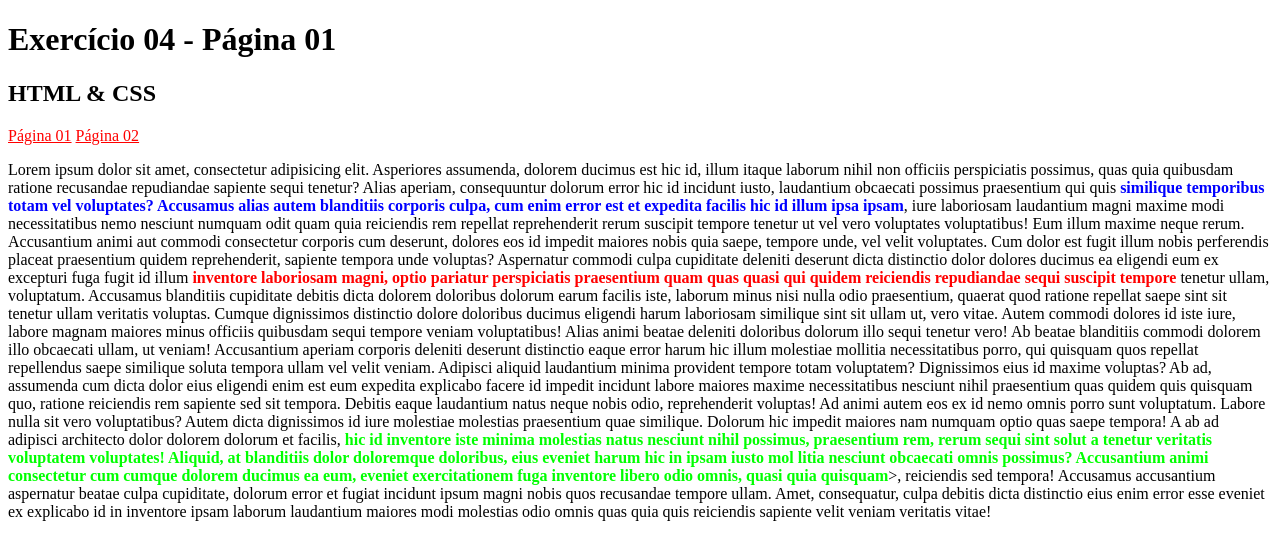
After one commit to 4ndrenobr3/satella-desenvolvimento-web, a PHP site: page /exercicio04-page01.html in a window 1280 px wide. The commit adds this page. Shown: the top 560 px of the page. Run offline with PHP 8.4, Linux system fonts and the light colour scheme.

Commit message:
Done exercise 04

```diff
--- a/modulo01/semana02/assets/css/style.css
+++ b/modulo01/semana02/assets/css/style.css
@@ -5,3 +5,15 @@ a {
 .negrito {
     font-weight: bold;
 }
+
+.red {
+    color: #ff0000;
+}
+
+.blue {
+    color: #0000ff;
+}
+
+.green {
+    color: #00ff00;
+}
--- /dev/null
+++ b/modulo01/semana02/exercicio04-page01.html
@@ -0,0 +1,47 @@
+<!doctype html>
+<html lang="pt-br">
+<head>
+    <meta charset="UTF-8">
+    <link rel="stylesheet" href="./assets/css/style.css">
+    <title>Exercício 04 - Página 01</title>
+</head>
+<body>
+    <h1>Exercício 04 - Página 01</h1>
+    <h2>HTML & CSS</h2>
+
+    <a href="./exercicio04-page01.html">Página 01</a>
+    <a href="./exercicio04-page02.html">Página 02</a>
+
+    <p>
+        Lorem ipsum dolor sit amet, consectetur adipisicing elit. Asperiores assumenda, dolorem ducimus est hic id,
+        illum itaque laborum nihil non officiis perspiciatis possimus, quas quia quibusdam ratione recusandae repudiandae
+        sapiente sequi tenetur? Alias aperiam, consequuntur dolorum error hic id incidunt iusto, laudantium obcaecati possimus
+        praesentium qui quis <span class="negrito blue">similique temporibus totam vel voluptates? Accusamus alias autem blanditiis corporis culpa, cum enim error
+        est et expedita facilis hic id illum ipsa ipsam</span>, iure laboriosam laudantium magni maxime modi necessitatibus nemo nesciunt numquam
+        odit quam quia reiciendis rem repellat reprehenderit rerum suscipit tempore tenetur ut vel vero voluptates voluptatibus! Eum illum
+        maxime neque rerum. Accusantium animi aut commodi consectetur corporis cum deserunt, dolores eos id impedit maiores nobis quia saepe,
+        tempore unde, vel velit voluptates. Cum dolor est fugit illum nobis perferendis placeat praesentium quidem reprehenderit, sapiente
+        tempora unde voluptas? Aspernatur commodi culpa cupiditate deleniti deserunt dicta distinctio dolor dolores ducimus ea eligendi eum ex
+        excepturi fuga fugit id illum <span class="negrito red">inventore laboriosam magni, optio pariatur perspiciatis praesentium quam quas quasi qui quidem reiciendis
+        repudiandae sequi suscipit tempore</span> tenetur ullam, voluptatum. Accusamus blanditiis cupiditate debitis dicta dolorem doloribus dolorum
+        earum facilis iste, laborum minus nisi nulla odio praesentium, quaerat quod ratione repellat saepe sint sit tenetur ullam veritatis
+        voluptas. Cumque dignissimos distinctio dolore doloribus ducimus eligendi harum laboriosam similique sint sit ullam ut, vero vitae.
+        Autem commodi dolores id iste iure, labore magnam maiores minus officiis quibusdam sequi tempore veniam voluptatibus! Alias animi
+        beatae deleniti doloribus dolorum illo sequi tenetur vero! Ab beatae blanditiis commodi dolorem illo obcaecati ullam, ut veniam!
+        Accusantium aperiam corporis deleniti deserunt distinctio eaque error harum hic illum molestiae mollitia necessitatibus porro,
+        qui quisquam quos repellat repellendus saepe similique soluta tempora ullam vel velit veniam. Adipisci aliquid laudantium minima
+        provident tempore totam voluptatem? Dignissimos eius id maxime voluptas? Ab ad, assumenda cum dicta dolor eius eligendi enim est
+        eum expedita explicabo facere id impedit incidunt labore maiores maxime necessitatibus nesciunt nihil praesentium quas quidem quis
+        quisquam quo, ratione reiciendis rem sapiente sed sit tempora. Debitis eaque laudantium natus neque nobis odio, reprehenderit voluptas!
+        Ad animi autem eos ex id nemo omnis porro sunt voluptatum. Labore nulla sit vero voluptatibus? Autem dicta dignissimos id iure molestiae
+        molestias praesentium quae similique. Dolorum hic impedit maiores nam numquam optio quas saepe tempora! A ab ad adipisci architecto dolor
+        dolorem dolorum et facilis,<span class="negrito green"> hic id inventore iste minima molestias natus nesciunt nihil possimus, praesentium rem, rerum sequi sint solut
+        a tenetur veritatis voluptatem voluptates! Aliquid, at blanditiis dolor doloremque doloribus, eius eveniet harum hic in ipsam iusto mol
+        litia nesciunt obcaecati omnis possimus? Accusantium animi consectetur cum cumque dolorem ducimus ea eum, eveniet exercitationem fuga
+        inventore libero odio omnis, quasi quia quisquam</span>>, reiciendis sed tempora! Accusamus accusantium aspernatur beatae culpa cupiditate,
+        dolorum error et fugiat incidunt ipsum magni nobis quos recusandae tempore ullam. Amet, consequatur, culpa debitis dicta distinctio
+        eius enim error esse eveniet ex explicabo id in inventore ipsam laborum laudantium maiores modi molestias odio omnis quas quia quis
+        reiciendis sapiente velit veniam veritatis vitae!
+    </p>
+</body>
+</html>
```
Also changed, not shown: modulo01/semana02/exercicio04-page02.html (added, +30 -0 lines).
